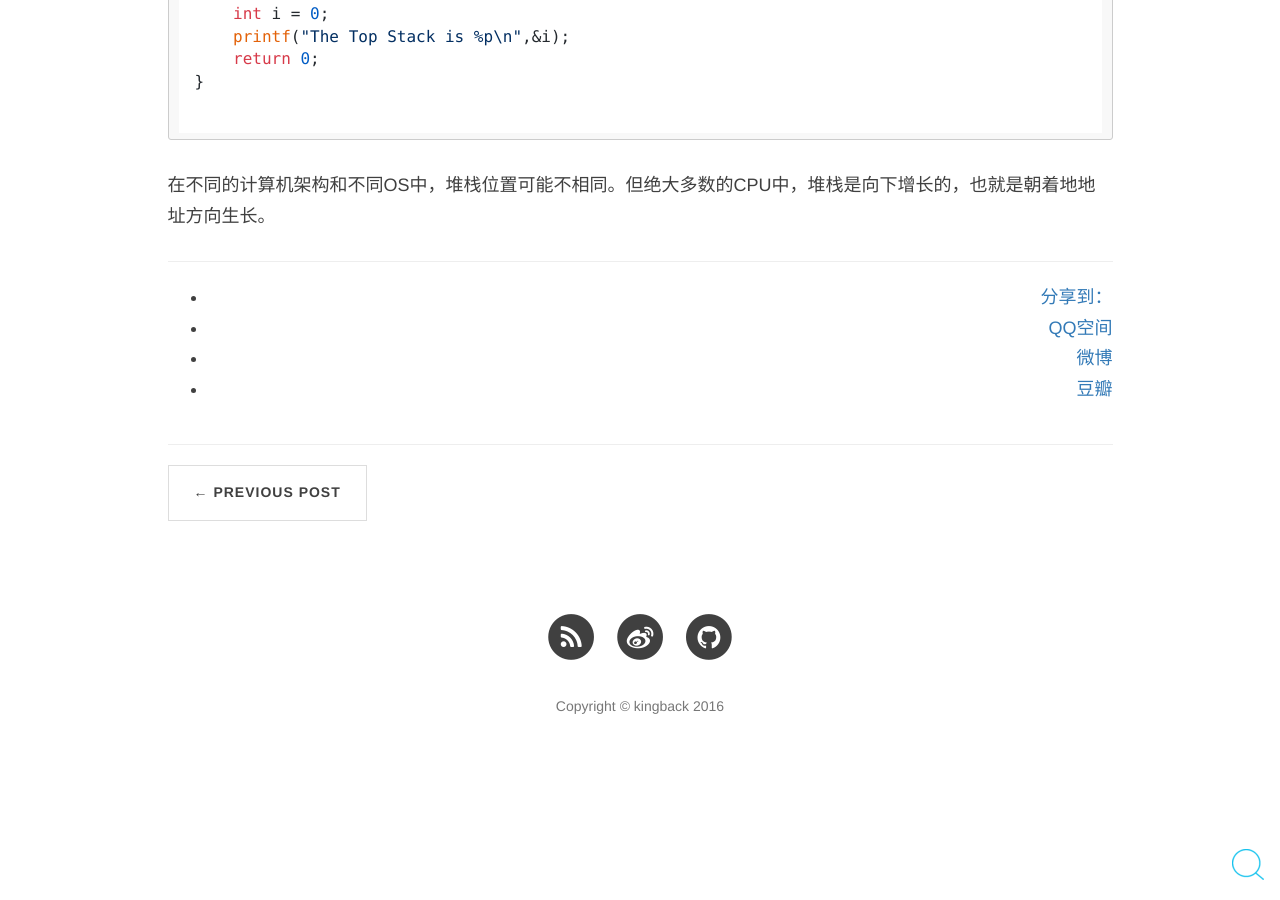
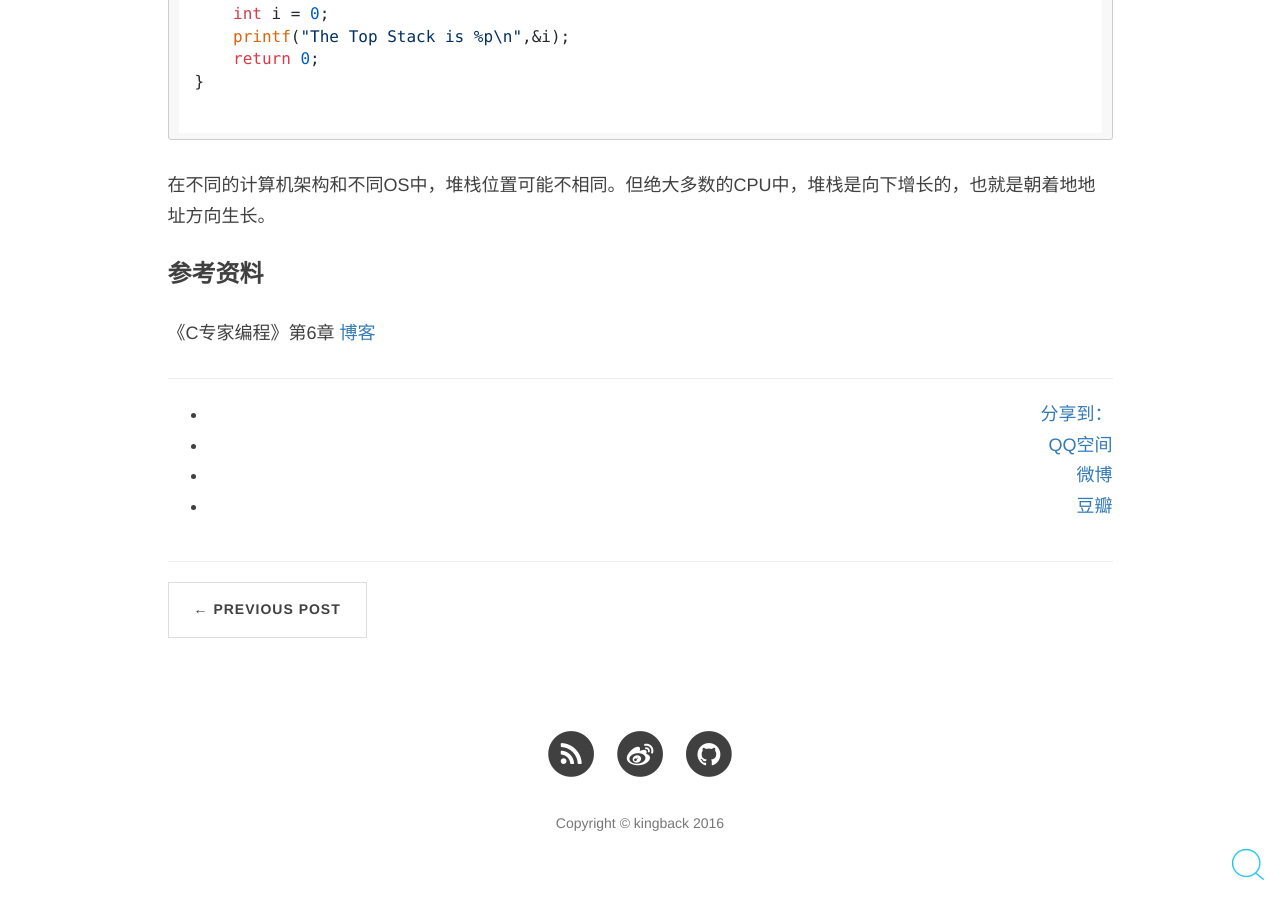
Before and after one commit to kingback1/kingback1.github.io, a Jekyll site: the page built from _posts/2016-05-16-process-address-space.md, in a window 1280 px wide and 900 px high, scrolled down 1849 px. Built offline with Jekyll 4.4.1, drawn with Linux system fonts in a browser that asks for light colours; nearby versions of some CDN libraries; comment, search, counter and statistics services are not loaded; before the commit the page ends 2632 px from its top, so only the background shows below that.

Commit message:
process address space

````diff
--- a/_posts/2016-05-16-process-address-space.md
+++ b/_posts/2016-05-16-process-address-space.md
@@ -52,3 +52,8 @@ int main()
 ```
 
 在不同的计算机架构和不同OS中，堆栈位置可能不相同。但绝大多数的CPU中，堆栈是向下增长的，也就是朝着地地址方向生长。
+
+### 参考资料
+
+《C专家编程》第6章
+[博客](http://blog.chinaunix.net/uid-9012903-id-2011435.html)
````
